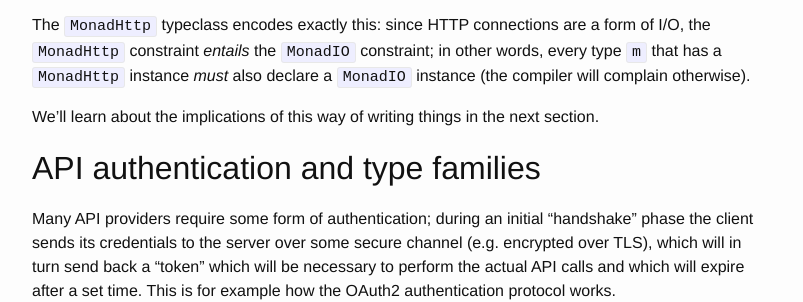
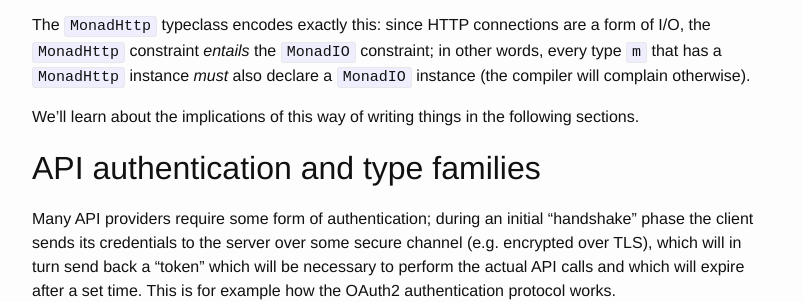
Before and after one commit to ocramz/ocramz.github.io, a Jekyll site: the page built from _posts/2017-11-30-growing-software-architecture.markdown, in a window 1280 px wide and 900 px high, scrolled down 2672 px. Shown: the part 152-454 px from the top of the window, without its empty margins (238-1041 px from the left). Built offline with Jekyll 4.4.1, drawn with Linux system fonts in a browser that asks for light colours.

Commit message:
blog update

```diff
--- a/_posts/2017-11-30-growing-software-architecture.markdown
+++ b/_posts/2017-11-30-growing-software-architecture.markdown
@@ -94,7 +94,7 @@ We also see that the parametric type `m` is further required to have a `MonadIO`
 
 The `MonadHttp` typeclass encodes exactly this: since HTTP connections are a form of I/O, the `MonadHttp` constraint _entails_ the `MonadIO` constraint; in other words, every type `m` that has a `MonadHttp` instance _must_ also declare a `MonadIO` instance (the compiler will complain otherwise).
 
-We'll learn about the implications of this way of writing things in the next section.
+We'll learn about the implications of this way of writing things in the following sections.
 
 
 API authentication and type families
```
Also changed, not shown: 2 other files.
